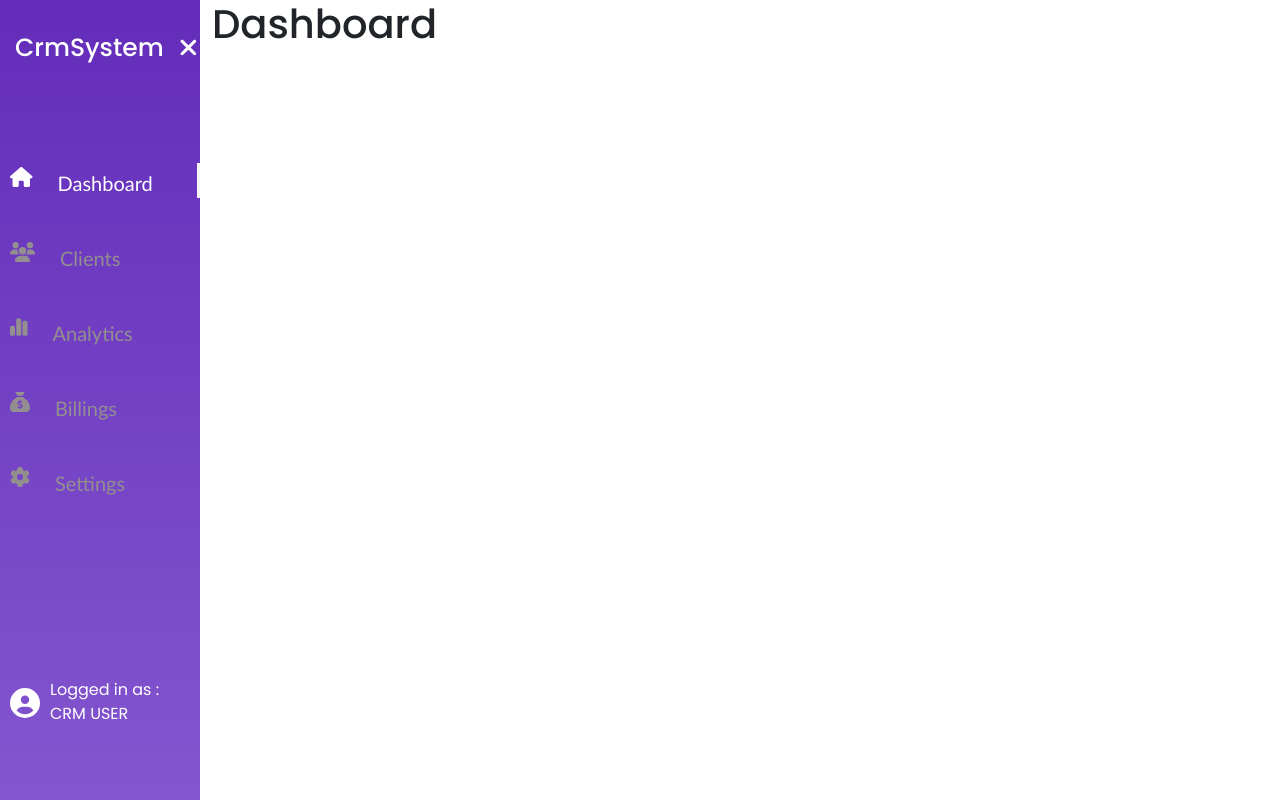
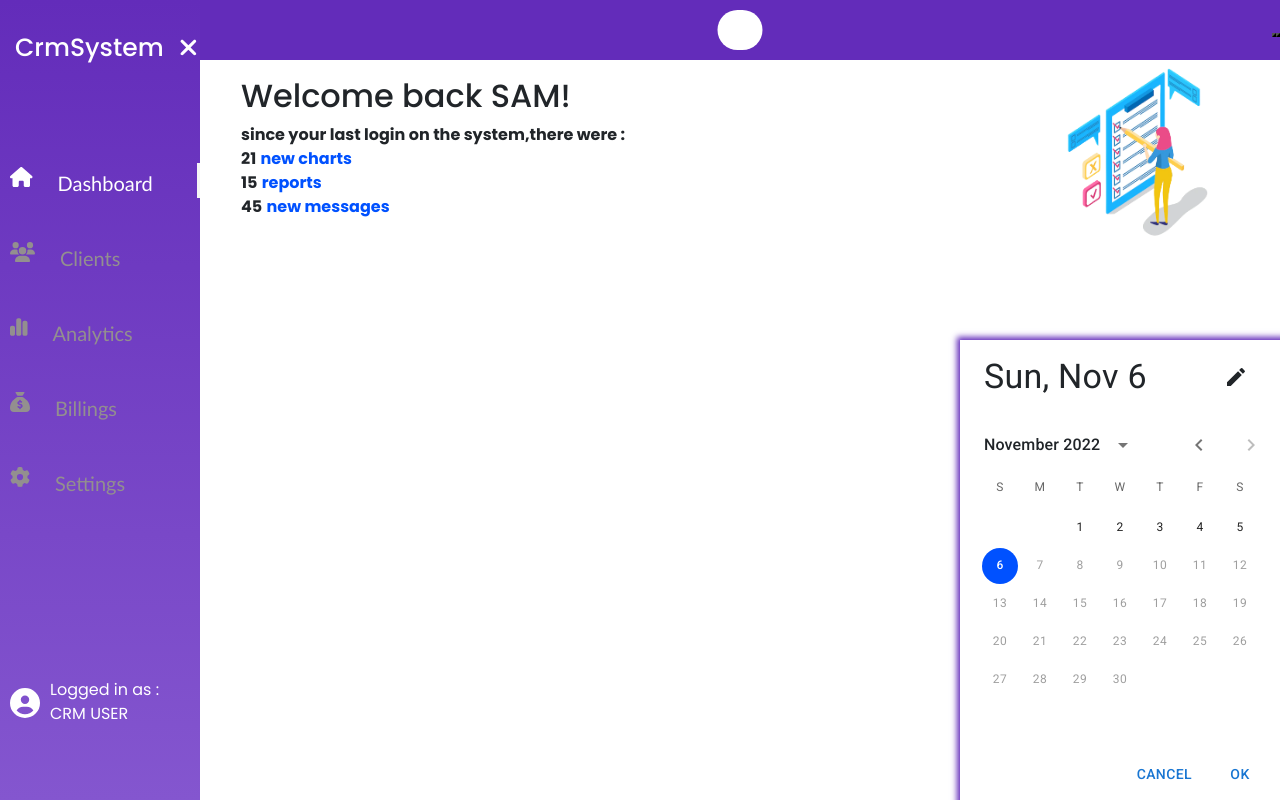
Before and after one commit to Fara7amad/crm-system, a React (Vite) app: page / in a window 1280 px wide. Built offline with nearby package versions, Linux system fonts and the light colour scheme.

Commit message:
Navigation bar and Dashboard page

```diff
--- a/src/App.jsx
+++ b/src/App.jsx
@@ -4,6 +4,7 @@ import { Dashboard, Clients, Reports } from "@pages";
 import ClientsContext from "@contexts/ClientsContext";
 import Sidebar from "./components/client/Sidebar";
 import { Container } from "react-bootstrap";
+import NavigationBar from "./components/DashboardPage/NavigationBar";
 
 function App() {
 	return (
@@ -11,7 +12,7 @@ function App() {
 			<Sidebar />
 
 			<div className="flex-grow-1">
-				{/* The header goes here (position) */}
+				<NavigationBar/>
 
 				<main className="page-layout">
 					<Container>
--- /dev/null
+++ b/src/components/DashboardPage/DashboardPage.css
@@ -0,0 +1,50 @@
+.img{
+    float: right;
+    width:6cm;
+    height: 5cm;
+}
+.container{
+    /* width: 20cm; */
+    /* height: 5cm; */
+    /* box-shadow: 1px 1px 2px 2px #632cba !important; */
+}
+.main-alert{
+    position: relative;
+}
+.alert-link{
+    text-decoration:none;
+    color: #0051ff;
+}
+
+
+
+/* .position-absolute{
+    width: fit-content;
+    width: -moz-fit-content;
+} */
+.css-u0soqy-MuiPickerStaticWrapper-root {
+    box-shadow: 3px 3px 6px 6px #632cba !important;
+}
+.css-hlj6pa-MuiDialogActions-root {
+    display: none !important;
+}
+.css-j88s13-MuiPickersToolbar-root-MuiDatePickerToolbar-root
+    .MuiPickersToolbar-penIconButton {
+    display: none !important;
+}
+.css-j88s13-MuiPickersToolbar-root-MuiDatePickerToolbar-root {
+    padding: 0 !important;
+}
+.css-hq2kpw-MuiGrid-root-MuiPickersToolbar-content {
+    justify-content: center !important;
+    background-color: #0051ff;
+    color: white;
+    padding: 1rem;
+}
+.css-1hbyad5-MuiTypography-root {
+    display: none !important;
+}
+.css-195y93z-MuiButtonBase-root-MuiPickersDay-root.Mui-selected {
+    background-color: #0051ff !important;
+    color: white !important;
+}
--- /dev/null
+++ b/src/components/DashboardPage/DashboardPage.jsx
@@ -0,0 +1,63 @@
+import React, { useState } from "react";
+import alertPhoto from "./alertPhoto.png";
+import TextField from "@mui/material/TextField";
+import { AdapterDateFns } from "@mui/x-date-pickers/AdapterDateFns";
+import { LocalizationProvider } from "@mui/x-date-pickers/LocalizationProvider";
+import { StaticDatePicker } from "@mui/x-date-pickers/StaticDatePicker";
+import "./DashboardPage.css";
+//npm install @mui/icons-material
+//npm install @mui/x-date-pickers
+//npm install date-fns
+//npm install @mui/material @emotion/react @emotion/styled
+
+const DashboardPage = () => {
+  const [value, setValue] = useState(new Date());
+  let newChart = 21;
+  let Report = 15;
+  let newMessage = 45;
+  let name = "SAM";
+  return (
+    <div>
+      <div className="container">
+        <img className="img" src={alertPhoto} />
+
+        <div className="alert main-alert" role="alert">
+          <h2 className="alert-heading">Welcome back {name}!</h2>
+          <b>since your last login on the system,there were :</b>
+          <br />
+          <b>{newChart}</b>{" "}
+          <a href="#" className="alert-link">
+            new charts
+          </a>
+          <br />
+          <b>{Report}</b>{" "}
+          <a href="#" className="alert-link">
+            reports
+          </a>
+          <br />
+          <b>{newMessage}</b>{" "}
+          <a href="#" className="alert-link">
+            new messages
+          </a>
+          <br />
+        </div>
+      </div>
+
+      <div className="position-absolute bottom-0 end-0">
+        <LocalizationProvider dateAdapter={AdapterDateFns}>
+          <StaticDatePicker
+            variant="static"
+            orientation="portrait"
+            value={value}
+            disableFuture
+            onChange={(newValue) => setValue(newValue)}
+            renderInput={(params) => {
+              <TextField {...params} />;
+            }}
+          />
+        </LocalizationProvider>
+      </div>
+    </div>
+  );
+};
+export default DashboardPage;
--- /dev/null
+++ b/src/components/DashboardPage/NavigationBar.css
@@ -0,0 +1,51 @@
+
+.nav{
+    background-color: #632cba;
+    height: 60px;
+}
+
+.search-box{
+    position: absolute;
+    top: 50%;
+    left: 50%;
+    transform: translate(-50%,-50%);
+    background:  white;
+    height: 40px;
+    border-radius: 40px;
+    padding: 10px;
+
+}
+.search-box:hover > .search-txt{
+    width: 240px;
+    padding: 0 6px;
+    top: 50px;
+}
+.search-box:hover > .search-btn{
+   background: #632cba;
+   color: white;
+}
+.search-btn{
+    color: #632cba;
+    float: right;
+    width: 25px;
+    height: 25px;
+    border-radius: 50%;
+    background:white;
+    display: flex;
+    justify-content: center;
+    align-items: center;
+    transition: 0.4s;
+    text-decoration: none;
+}
+.search-txt{
+    border: none;
+    background: none;
+    outline: none;
+    float: left;
+    padding: 0;
+    color: #632cba;
+    font-size: 16px;
+    transition: 0.4s;
+    line-height: 20px;
+    width: 0px;
+}
--- /dev/null
+++ b/src/components/DashboardPage/NavigationBar.jsx
@@ -0,0 +1,32 @@
+import './NavigationBar.css'
+
+export default function NavigationBar() {
+    return (
+        <div className="nav navbar">
+        <div className="notification"></div>
+        <div className="exsit-notification">
+          <button type="button" className="icon-button">
+            <i className="material-icons bi-bell "></i>
+            <span className="icon-button__badge"></span>
+          </button>
+
+          <button type="button" className="icon-button">
+            <i className="bi-exit bi-box-arrow-right"></i>
+          </button>
+        </div>
+
+        <div className="search-box">
+          <input
+            className="search-txt"
+            type="text"
+            name=""
+            placeholder="Type to search"
+          ></input>
+          <a className="search-btn" href="#">
+            {" "}
+            <i className="fas fa-search"></i>
+          </a>
+        </div>
+      </div>
+    )
+}
--- a/src/pages/Dashboard.jsx
+++ b/src/pages/Dashboard.jsx
@@ -1,8 +1,10 @@
+import DashboardPage from "../components/DashboardPage/DashboardPage";
+
 function Dashboard() {
 	return (
-		<div>
-			<h1>Dashboard</h1>
-		</div>
+		<>
+			<DashboardPage/>
+		</>
 	);
 }
 export default Dashboard;
```
Also changed, not shown: src/components/DashboardPage/alertPhoto.png (added).
